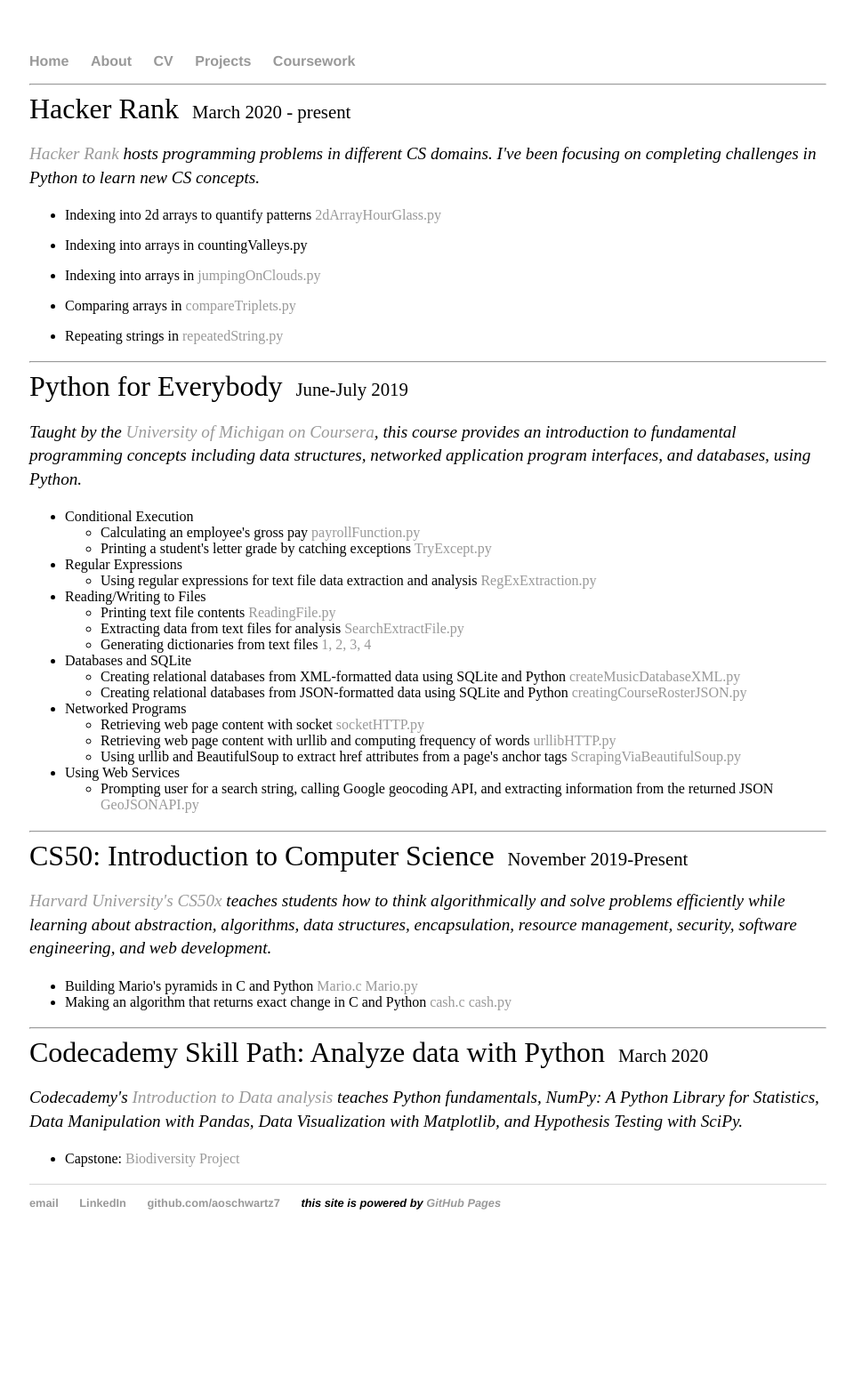
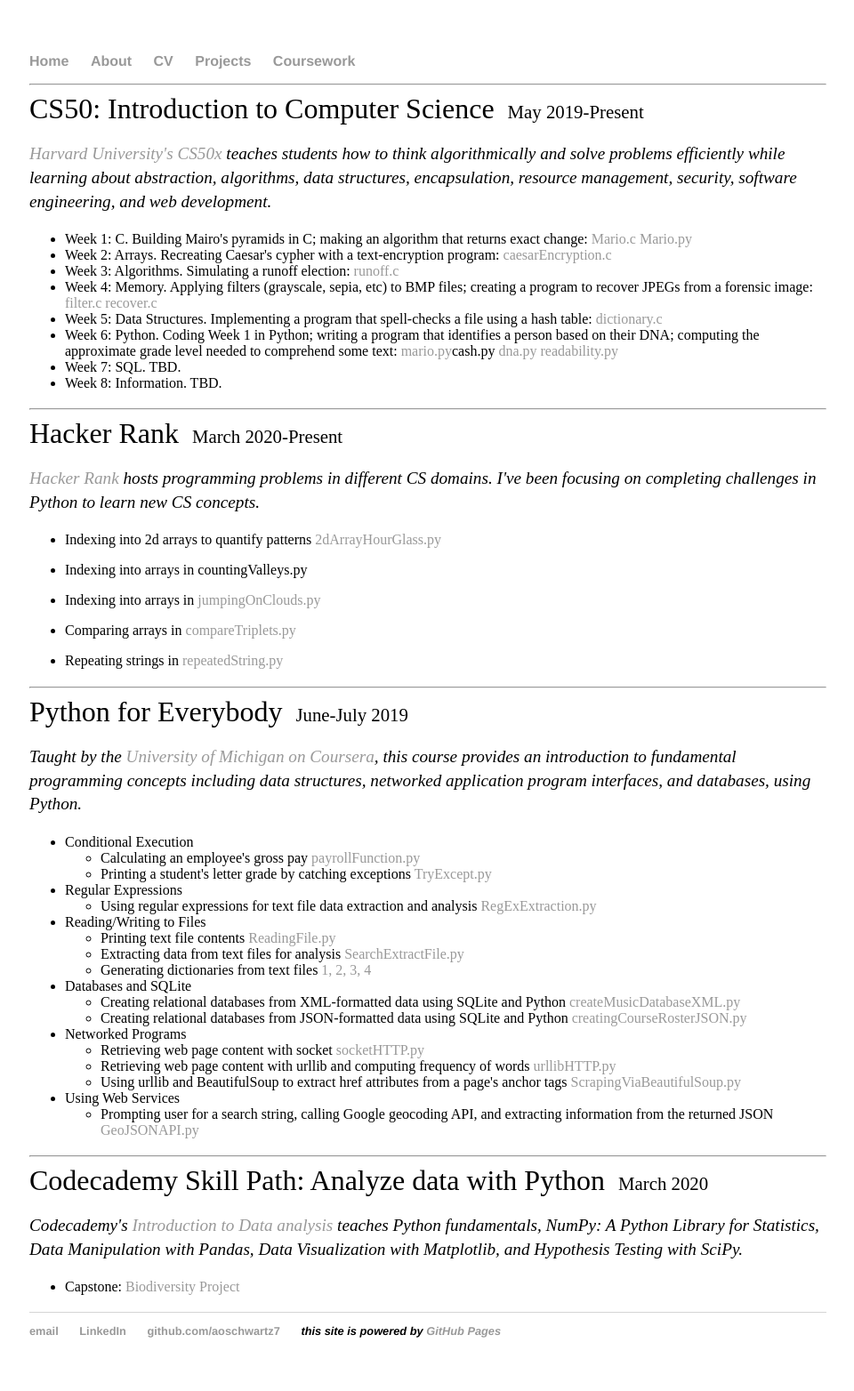
Before and after one commit to aoschwartz7/aoschwartz7.github.io, a Jekyll site: the page built from site/coursework.html, in a window 1280 px wide. Shown: the whole page at 89% size, without its empty margins (159-1119 px from the left). Built offline with Jekyll 4.4.1, drawn with Linux system fonts in a browser that asks for light colours; before the commit the page ends 1420 px from its top, so only the background shows below that.

Commit message:
updating coursework.html with completed problem sets from Harvard's CS50 course

```diff
--- a/site/coursework.html
+++ b/site/coursework.html
@@ -3,7 +3,27 @@
 title: Alec Schwartz
 ---
 <hr />
-<span>Hacker Rank<c>March 2020 - present</c></span>
+<span>CS50: Introduction to Computer Science<c>May 2019-Present</c></span>
+
+<p>
+  <em><a href="https://online-learning.harvard.edu/course/cs50-introduction-computer-science">Harvard University's CS50x</a> teaches students how to think algorithmically and solve problems efficiently while learning about abstraction, algorithms,
+    data structures, encapsulation, resource management, security, software engineering, and web development.</em>
+</p>
+<p>
+  <ul>
+    <li>Week 1: C. Building Mairo's pyramids in C; making an algorithm that returns exact change: <a href="https://github.com/aoschwartz7/HarvardCS50/blob/master/pset1/Mario.c">Mario.c</a> <a href="https://github.com/aoschwartz7/HarvardCS50/blob/master/pset1/cash.c">Mario.py</a></li>
+    <li>Week 2: Arrays. Recreating Caesar's cypher with a text-encryption program: <a href="https://github.com/aoschwartz7/HarvardCS50/blob/master/pset2/caesarEncryption.c">caesarEncryption.c</a></li>
+    <li>Week 3: Algorithms. Simulating a runoff election: <a href="https://github.com/aoschwartz7/HarvardCS50/blob/master/pset3/runoff.c">runoff.c</a></li>
+    <li>Week 4: Memory. Applying filters (grayscale, sepia, etc) to BMP files; creating a program to recover JPEGs from a forensic image: <a href="https://github.com/aoschwartz7/HarvardCS50/blob/master/pset4/filter.c">filter.c</a> <a href="https://github.com/aoschwartz7/HarvardCS50/blob/master/pset4/recover.c">recover.c</a></li>
+    <li>Week 5: Data Structures. Implementing a program that spell-checks a file using a hash table: <a href="https://github.com/aoschwartz7/HarvardCS50/blob/master/pset5/dictionary.c">dictionary.c</a></li>
+    <li>Week 6: Python. Coding Week 1 in Python; writing a program that identifies a person based on their DNA; computing the approximate grade level needed to comprehend some text: <a href="https://github.com/aoschwartz7/HarvardCS50/blob/master/pset6/mario.py">mario.py</a <a href="https://github.com/aoschwartz7/HarvardCS50/blob/master/pset6/cash.py">cash.py</a> <a href="https://github.com/aoschwartz7/HarvardCS50/blob/master/pset6/DNA/dna.py">dna.py</a> <a href="https://github.com/aoschwartz7/HarvardCS50/blob/master/pset6/readability.py">readability.py</a></li>
+    <li>Week 7: SQL. TBD. </li>
+    <li>Week 8: Information. TBD. </li>
+  </ul>
+</p>
+
+<hr />
+<span>Hacker Rank<c>March 2020-Present</c></span>
 <p>
   <em><a href="https://www.hackerrank.com/dashboard">Hacker Rank</a> hosts programming problems in different CS domains.
     I've been focusing on completing challenges in Python to learn new CS concepts.</em>
@@ -88,20 +108,6 @@
 </p>
 
 <hr />
-<span>CS50: Introduction to Computer Science<c>November 2019-Present</c></span>
-
-<p>
-  <em><a href="https://online-learning.harvard.edu/course/cs50-introduction-computer-science">Harvard University's CS50x</a> teaches students how to think algorithmically and solve problems efficiently while learning about abstraction, algorithms,
-    data structures, encapsulation, resource management, security, software engineering, and web development.</em>
-</p>
-<p>
-  <ul>
-    <li>Building Mario's pyramids in C and Python <a href="https://github.com/aoschwartz7/CS50/blob/master/mario.c">Mario.c</a> <a href="https://github.com/aoschwartz7/CS50/blob/master/mario.py">Mario.py</a></li>
-    <li>Making an algorithm that returns exact change in C and Python <a href="https://github.com/aoschwartz7/CS50/blob/master/cash.c">cash.c</a> <a href="https://github.com/aoschwartz7/CS50/blob/master/cash.py">cash.py</a></li>
-  </ul>
-</p>
-
-<hr />
 <span>Codecademy Skill Path: Analyze data with Python<c>March 2020</c></span>
 <p>
   <em>Codecademy's <a href="https://www.codecademy.com/learn/paths/analyze-data-with-python">Introduction to Data analysis</a> teaches Python fundamentals,
```
Also changed, not shown: 1 other file.
